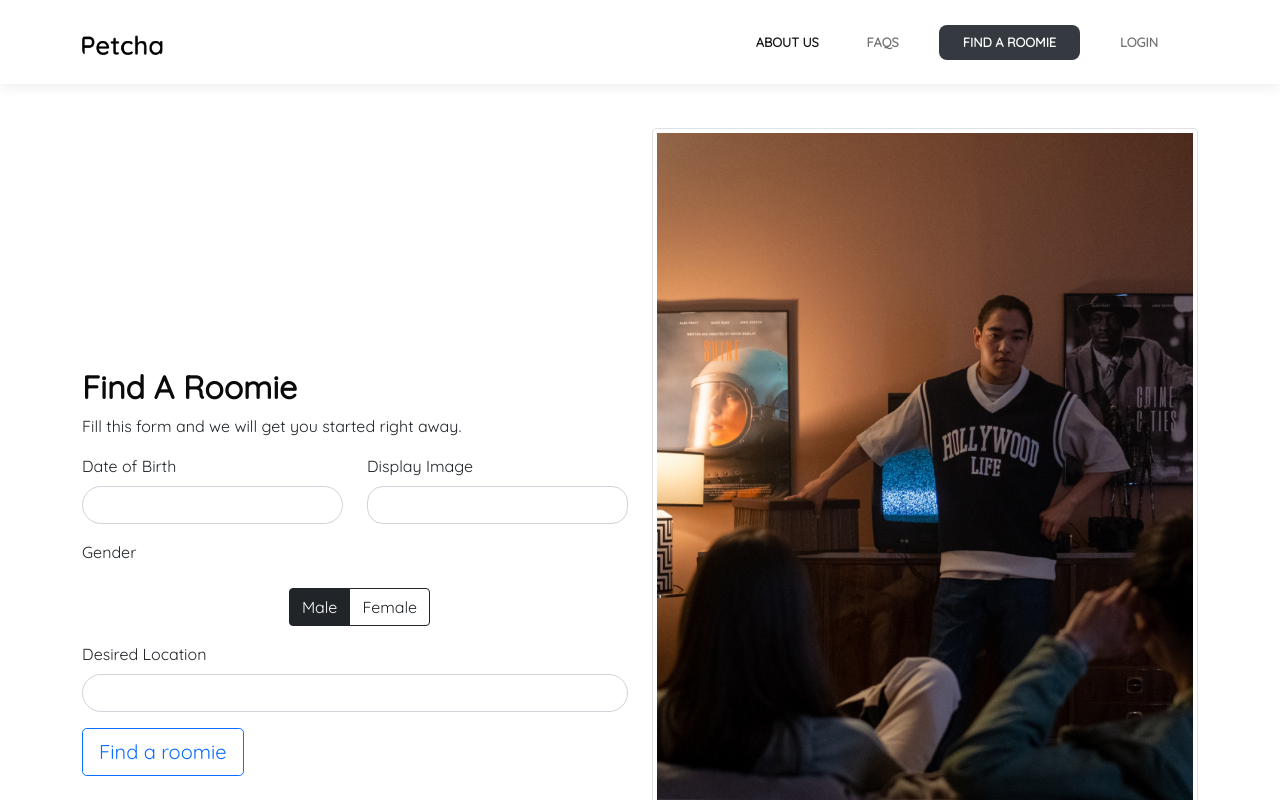
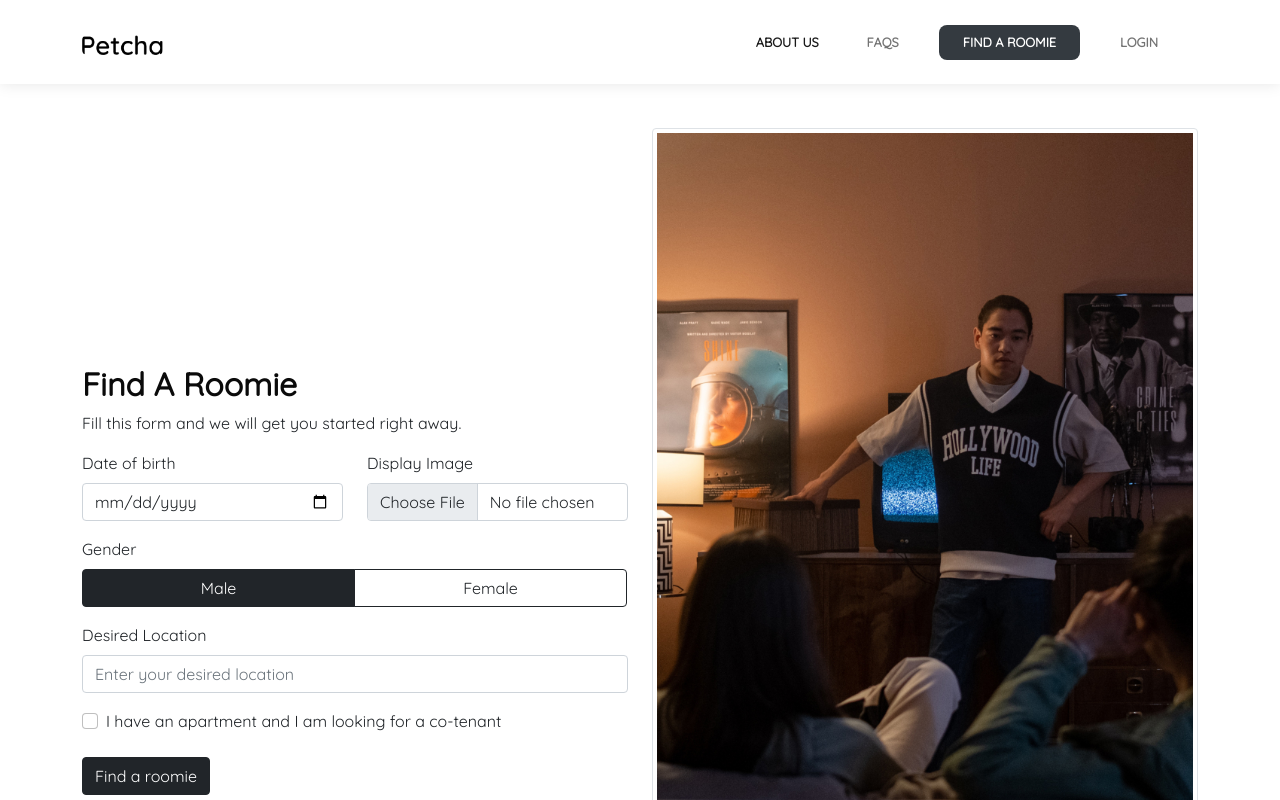
Before and after one commit to od41/sapiens3_frontend, a React (Create React App) app: page /quick-setup in a window 1280 px wide. Shown: the top 800 px of the page. Built offline with nearby package versions, Linux system fonts and the light colour scheme.

Commit message:
updated quick setup page

```diff
--- a/src/pages/QuickSetup.js
+++ b/src/pages/QuickSetup.js
@@ -1,5 +1,7 @@
 import React, {useState} from 'react'
-import { Container, Row, Col, Image, Badge, Button, ToggleButton, Spinner, ButtonGroup  } from 'react-bootstrap';
+import { Container, Row, Col, Image, Badge, Button, ToggleButton, Spinner, ButtonGroup,
+  Form,
+  } from 'react-bootstrap';
 
 import quickSetup from 'assets/img/scenery/quick_setup.jpg'
 
@@ -29,31 +31,29 @@ function QuickSetup() {
                     <div className="getting-started-info">
                         <p>Fill this form and we will get you started right away.</p>
                     </div>
-                    <form>
-                        <div className="row">
-                            <div className="col-sm-6">
-                                <div className="form-group mb-3"><label className="form-label">Date of Birth</label>
-                                  <input className="form-control" type="text" style={{borderRadius: "20px"}} />
-                                </div>
-                            </div>
-                            <div className="col-sm-6">
-                                <div className="form-group mb-3"><label className="form-label">Display Image</label>
-                                  <input className="form-control" type="text" style={{borderRadius: "16px"}} />
-                                </div>
-                            </div>
-                        </div>
-                        <Row className="" style={{textAlign: "left"}}>
-                            <Col sm={1} className="col-sm-1 col-lg-11 col-xl-10" style={{width: "auto"}}>
-                                <div className="form-group mb-3"><label className="form-label">Gender</label></div>
-                                <div className="form-group mb-3" style={{textAlign: "center", width: "556px"}}>
-                                    <ButtonGroup className="btn-group" role="group" style={{textAlign: "center", borderRadius: 0}}>
+                    <Form>
+                      <Row className="">
+                          <Form.Group as={Col} className="mb-3" controlId="formDateofBirth">
+                            <Form.Label>Date of birth</Form.Label>
+                            <Form.Control type="date" placeholder="Enter date of birth" />
+                          </Form.Group>
+
+                          <Form.Group as={Col}  className="mb-3" controlId="formDispayPhoto">
+                            <Form.Label>Display Image</Form.Label>
+                            <Form.Control type="file" placeholder="Upload display photo" />
+                          </Form.Group>
+                        </Row>
+                        <Form.Group as={Col}  className="mb-3" controlId="formGender">
+                            <Form.Label>Gender</Form.Label>
+                            <ButtonGroup className="btn-group d-grid gap-2 d-md-block" role="group" style={{textAlign: "center", borderRadius: 0}}>
                               {gendersList.map((gender, i) => <ToggleButton
                                 key={i}
+                                className="w-50"
                                 id={`radio-${i}`}
                                 type="radio"
                                 // variant={i % 2 ? 'outline-success' : 'outline-danger'}
                                 variant={'outline-dark'}
-                                        width="120px"
+                                // width="120px"
                                 name="radio"
                                 value={gender.value}
                                 checked={genderValue === gender.value}
@@ -61,20 +61,21 @@ function QuickSetup() {
                               >{gender.name}</ToggleButton>)}
 
                             </ButtonGroup>
-                                </div>
-                            </Col>
-                        </Row>
-                        <Row className="row">
-                            <Col sm={6} lg={12} className="col-sm-6 col-lg-12">
-                                <div className="form-group mb-3"><label className="form-label">Desired Location</label>
-                                  <input className="form-control" type="text" style={{borderRadius: "20px"}} />
-                                </div>
-                            </Col>
-                        </Row>
-                    </form>
-                    <div className="getting-started-info"><button className="btn btn-outline-primary btn-lg" type="button" style={{"background: var(--bs-gray-dark);color: var(--bs-white);border-radius: 15px;text-align: center;padding-right: 25px;margin-top: 11px;":""}}>Find a roomie</button>
-                        <p></p>
-                    </div>
+                          </Form.Group>
+
+                          <Form.Group as={Col} className="mb-3" controlId="formDesiredLocation">
+                            <Form.Label>Desired Location</Form.Label>
+                            <Form.Control type="text" placeholder="Enter your desired location" />
+                          </Form.Group>
+
+                          <Form.Group className="mb-4" controlId="formHasApartment">
+                            <Form.Check type="checkbox" className="text-dark" label="I have an apartment and I am looking for a co-tenant" />
+                          </Form.Group>
+
+                          <Button variant="dark" type="submit">
+                            Find a roomie
+                          </Button>
+                      </Form>
                 </Col>
                 <div className="col-md-6">
                   <img className="img-thumbnail" alt="promo banner" data-aos="fade-up" data-aos-duration="100" src={quickSetup} />
```
Lines whose indentation alone changed are shown as unchanged.
